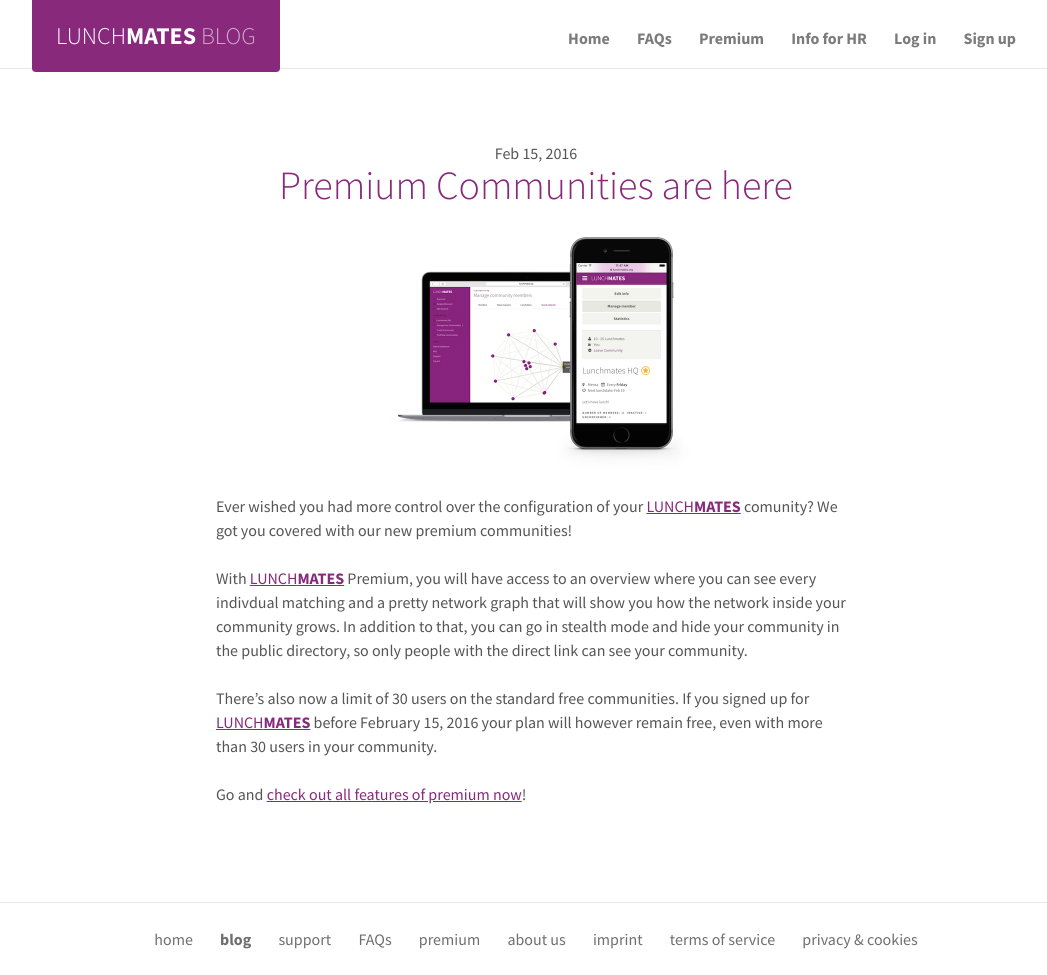
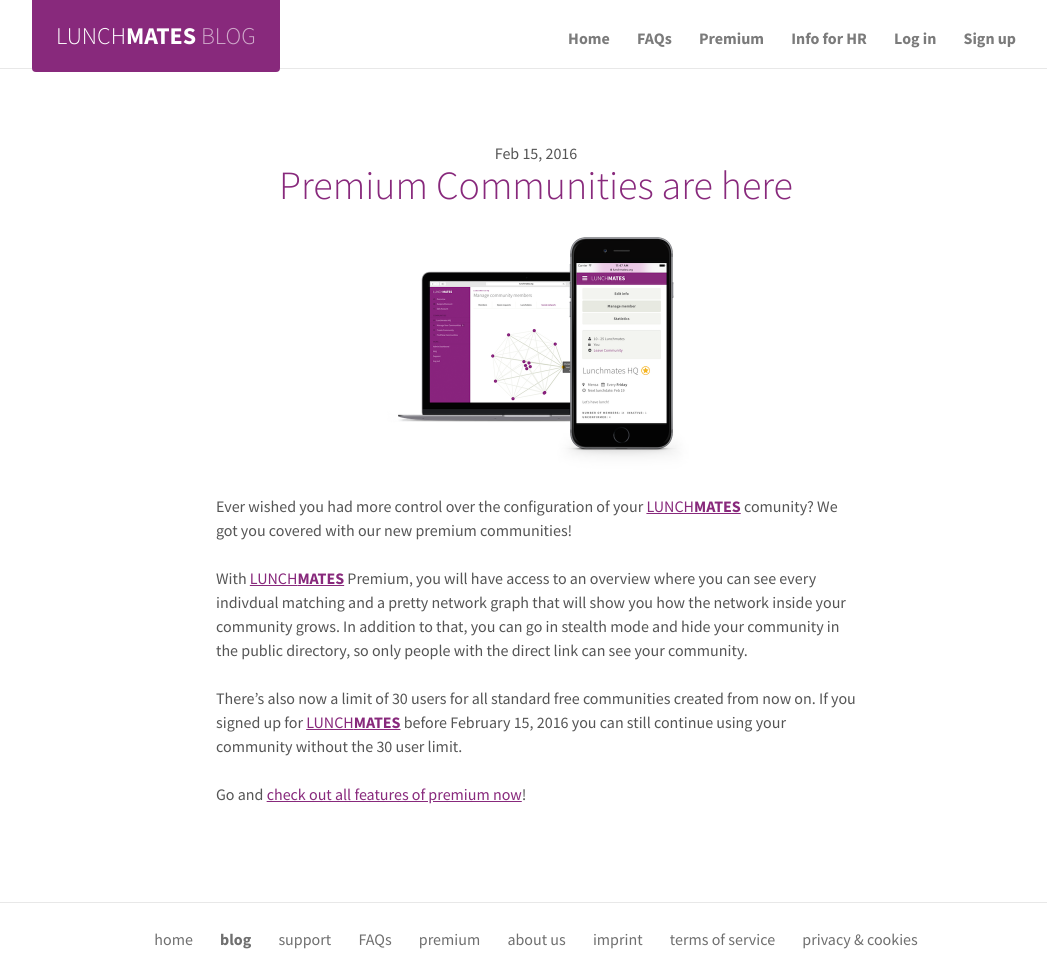
Before and after one commit to lunchmates/blog.lunchmates.org, a Jekyll site: the page built from _posts/2016-02-15-premium-communities-in-lunchmates.markdown, in a window 1280 px wide. Shown: the whole page, without its empty margins (104-1151 px from the left). Built offline with Jekyll 4.4.1, drawn with Linux system fonts in a browser that asks for light colours.

Commit message:
updated info about legacy communities

```diff
--- a/_posts/2016-02-15-premium-communities-in-lunchmates.markdown
+++ b/_posts/2016-02-15-premium-communities-in-lunchmates.markdown
@@ -10,9 +10,9 @@
 
 With [LUNCH**MATES**][lunchmates] Premium, you will have access to an overview where you can see every indivdual matching and a pretty network graph that will show you how the network inside your community grows. In addition to that, you can go in stealth mode and hide your community in the public directory, so only people with the direct link can see your community.
 
-There’s also now a limit of 30 users on the standard free communities. If you signed up for [LUNCH**MATES**][lunchmates] before February 15, 2016 your plan will however remain free, even with more than 30 users in your community.
+There’s also now a limit of 30 users for all standard free communities created from now on. If you signed up for [LUNCH**MATES**][lunchmates] before February 15, 2016 you can still continue using your community without the 30 user limit.
 
 Go and [check out all features of premium now][premium]!
 
-[lunchmates]: https://lunchmates.org
-[premium]: https://lunchmates.org/pages/premium
+[lunchmates]: https://www.lunchmates.org
+[premium]: https://www.lunchmates.org/pages/premium
```
